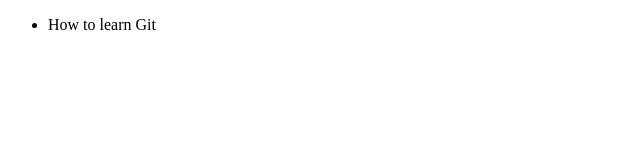
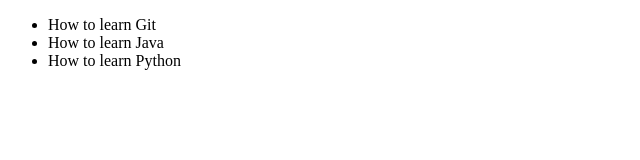
Before and after one commit to PavloPro7/mate, a website: page help.html in a window 1280 px wide. Shown: the whole page, without its empty margins (0-640 px from the left). Drawn offline with Linux system fonts and the light colour scheme.

Commit message:
added new topics to help

```diff
--- a/help.html
+++ b/help.html
@@ -8,6 +8,8 @@
 <body>
   <ul>
     <li>How to learn Git</li>
+    <li>How to learn Java</li>
+    <li>How to learn Python</li>
   </ul>
 </body>
 </html>
```
